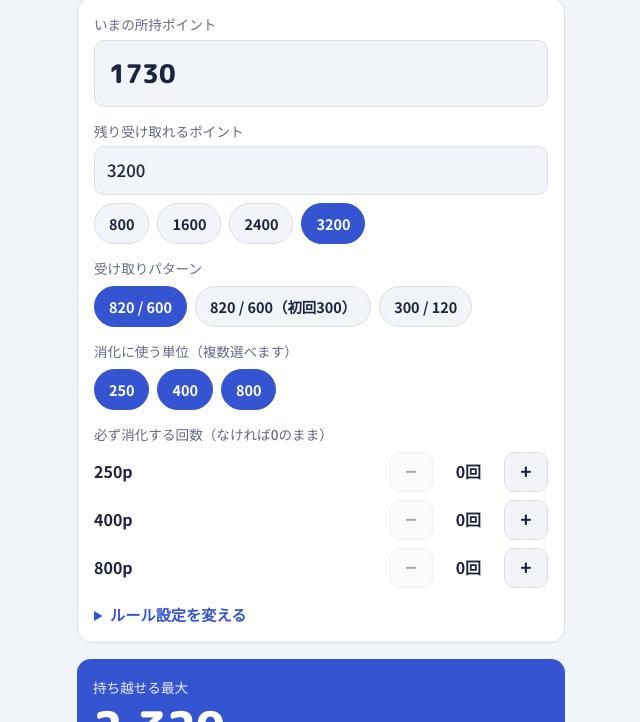
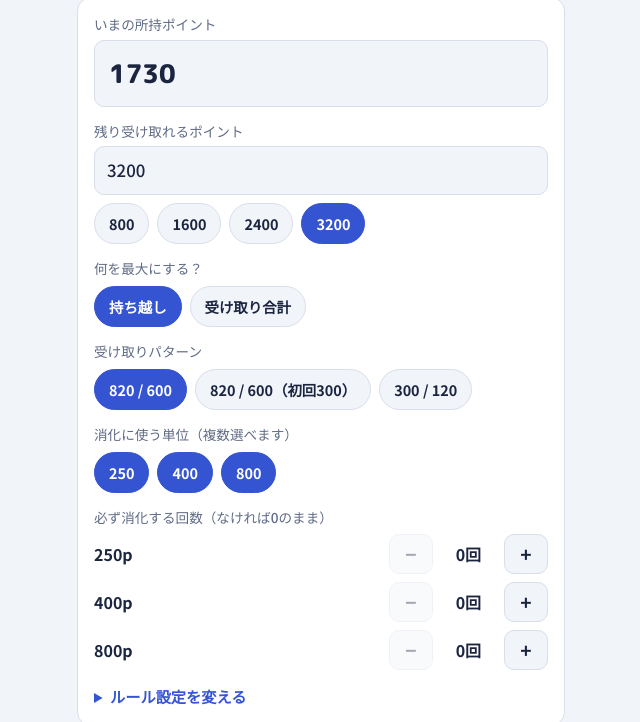
Before and after one commit to peparrot/pokemongo, a plain HTML site: page mptool/index.html in a window 1280 px wide. Shown: the part 79-801 px from the top of the page, without its empty margins (319-959 px from the left). Drawn offline with Linux system fonts and the light colour scheme.

Commit message:
持ち越し最大／受け取り合計最大を選べるようにする
Co-Authored-By: Claude Fable 5.2 <noreply@anthropic.com>
Claude-Session: https://claude.ai/code/session_01QS8poqKycyMptrCSpUxUME

```diff
--- a/mptool/index.html
+++ b/mptool/index.html
@@ -199,6 +199,13 @@ tr.last td { font-weight: 700; }
       </div>
     </div>
     <div>
+      <p class="group-label" id="mode-label">何を最大にする？</p>
+      <div class="presets" id="mode-group" role="group" aria-labelledby="mode-label">
+        <button type="button" data-mode="carry" aria-pressed="true">持ち越し</button>
+        <button type="button" data-mode="gain" aria-pressed="false">受け取り合計</button>
+      </div>
+    </div>
+    <div>
       <p class="group-label" id="preset-label">受け取りパターン</p>
       <div class="presets" id="preset-group" role="group" aria-labelledby="preset-label">
         <button type="button" id="preset-a" data-a="820" data-b="600" data-f="0">820 / 600</button>
@@ -256,13 +263,15 @@ tr.last td { font-weight: 700; }
 /*SOLVER-START*/
 function solve(p) {
   var hasB = p.recvB > 0;
+  var gainMode = p.mode === "gain";
   var memo = new Map();
   var req0 = p.units.map(function (u, i) { return (p.req && p.req[i]) || 0; });
   // c: points received from now on; receiving is allowed while c < p.remain.
   // f: 1 once the B slot has been used.
   // rem: how many more times each unit still has to be consumed (same order as p.units).
   // returns [bestFinalHold, totalReceivedAtEnd, stepsNeeded, action]; bestFinalHold is -Infinity when rem cannot be met
-  // priority: bigger final hold, then bigger total received, then fewer steps
+  // priority (carry mode): bigger final hold, then bigger total received, then fewer steps
+  // priority (gain mode): bigger total received, then bigger final hold, then fewer steps
   // action: 0 = stop, negative = consume unit index (-(i+1)), 1 = receive A, 2 = receive B
   function bAmount(f) { return (!f && p.firstB > 0) ? p.firstB : p.recvB; }
   function go(h, c, f, rem) {
@@ -273,8 +282,9 @@ function solve(p) {
     var best = done ? [h, c, 0, 0] : [-Infinity, c, 0, 0];
     function consider(r, act) {
       if (r[0] === -Infinity) return;
-      if (r[0] > best[0] ||
-          (r[0] === best[0] && (r[1] > best[1] || (r[1] === best[1] && r[2] + 1 < best[2])))) {
+      var x = gainMode ? 1 : 0, y = gainMode ? 0 : 1;
+      if (best[0] === -Infinity || r[x] > best[x] ||
+          (r[x] === best[x] && (r[y] > best[y] || (r[y] === best[y] && r[2] + 1 < best[2])))) {
         best = [r[0], r[1], r[2] + 1, act];
       }
     }
@@ -316,6 +326,7 @@ function solve(p) {
 }
 /*SOLVER-END*/
 
+var mode = "carry";
 var reqMap = {};
 var REQ_MAX = 9;
 function renderReq(p) {
@@ -359,6 +370,7 @@ function read() {
   }
   p.usedFirst = $("usedFirst").getAttribute("aria-pressed") === "true";
   p.reqMap = reqMap;
+  p.mode = mode;
   var seen = {};
   p.units = $("units").value.split(/[\s,、，]+/).filter(function (t) { return t !== ""; }).map(Number)
     .filter(function (n) { if (seen[n]) return false; seen[n] = 1; return true; })
@@ -391,6 +403,7 @@ function validate(p) {
 function render() {
   var p = read();
   syncUnits();
+  modeBtns.forEach(function (b) { b.setAttribute("aria-pressed", b.dataset.mode === mode ? "true" : "false"); });
   renderReq(p);
   var showFirst = p.recvB > 0 && p.firstB > 0;
   $("first-row").hidden = !showFirst;
@@ -418,14 +431,17 @@ function render() {
   var gainSum = gains.reduce(function (a, s) { return a + s.amount; }, 0);
 
   var html = '<div style="display:flex;flex-direction:column;gap:16px">';
-  html += '<section class="result" aria-live="polite"><span class="cap">持ち越せる最大</span>' +
-    '<span class="big">' + fmt(res.final) + '<small>p</small></span>' +
-    '<span class="sub"><span>受け取り ' + gains.length + '回（+' + fmt(gainSum) + 'p）</span>' +
+  var gainMode = p.mode === "gain";
+  html += '<section class="result" aria-live="polite"><span class="cap">' + (gainMode ? "受け取れる合計の最大" : "持ち越せる最大") + '</span>' +
+    '<span class="big">' + fmt(gainMode ? gainSum : res.final) + '<small>p</small></span>' +
+    '<span class="sub">' + (gainMode
+      ? '<span>最後の所持 ' + fmt(res.final) + 'p</span><span>受け取り ' + gains.length + '回</span>'
+      : '<span>受け取り ' + gains.length + '回（+' + fmt(gainSum) + 'p）</span>') +
     '<span>消化 ' + spends + '回（−' + fmt(spendSum) + 'p）</span></span></section>';
 
   html += '<section class="card"><h2>手順</h2>';
   if (res.steps.length === 0) {
-    html += '<p class="hint">これ以上受け取っても消化しても増えません。いまの所持が最大です。</p>';
+    html += '<p class="hint">' + (gainMode ? 'これ以上は受け取れません。' : 'これ以上受け取っても消化しても増えません。いまの所持が最大です。') + '</p>';
   } else {
     html += '<div class="table-wrap"><table><thead><tr><th>#</th><th>操作</th><th>所持</th><th>残り受取</th></tr></thead><tbody>';
     html += '<tr><td></td><td>スタート</td><td>' + fmt(p.hold) + '</td><td>' + fmt(p.remain) + '</td></tr>';
@@ -437,7 +453,7 @@ function render() {
       html += "<tr" + last + "><td>" + (i + 1) + "</td><td>" + pill + "</td><td>" + fmt(s.hold) + "</td><td>" + fmt(Math.max(0, p.remain - s.total)) + "</td></tr>";
     });
     html += "</tbody></table></div>";
-    html += '<p class="hint">同じ最大値になるやり方が複数あるときは、受け取り合計がいちばん多く、その中で操作回数が少ないものを1つ表示しています。</p>';
+    html += '<p class="hint">' + (gainMode ? '同じ受け取り合計になるやり方が複数あるときは、最後の所持がいちばん多く、その中で操作回数が少ないものを1つ表示しています。' : '同じ最大値になるやり方が複数あるときは、受け取り合計がいちばん多く、その中で操作回数が少ないものを1つ表示しています。') + '</p>';
   }
   html += "</section></div>";
   out.innerHTML = html;
@@ -449,6 +465,7 @@ function render() {
   syncPresets(p);
   var reqSum = p.req.reduce(function (a, n) { return a + n; }, 0);
   var rules = [
+    gainMode ? "受け取り合計がいちばん多くなる手順を出す（同じなら最後の所持が多いほう）。" : "最後の所持（持ち越し）がいちばん多くなる手順を出す（同じなら受け取り合計が多いほう）。",
     "1回の受け取りは " + amt + "。"
   ].concat(firstRule, [
     "残り受け取れるポイントは " + fmt(p.remain) + "p からスタート。残りが1p以上あれば受け取れて、最後の1回は残りを超えて受け取れる。残りが0になったら受け取れない。",
@@ -463,6 +480,10 @@ function render() {
 }
 
 var presetBtns = Array.prototype.slice.call(document.querySelectorAll("#preset-group button"));
+var modeBtns = Array.prototype.slice.call(document.querySelectorAll("#mode-group button"));
+modeBtns.forEach(function (b) {
+  b.addEventListener("click", function () { mode = b.dataset.mode; render(); });
+});
 $("usedFirst").addEventListener("click", function () {
   var b = $("usedFirst");
   b.setAttribute("aria-pressed", b.getAttribute("aria-pressed") === "true" ? "false" : "true");
@@ -513,6 +534,7 @@ try {
         if (typeof n === "number" && n >= 0 && n <= REQ_MAX && Math.floor(n) === n) reqMap[k] = n;
       });
     }
+    if (saved.mode === "gain") mode = "gain";
     if (saved.usedFirst === true) $("usedFirst").setAttribute("aria-pressed", "true");
     if (Array.isArray(saved.units) && saved.units.length) $("units").value = saved.units.slice().reverse().join(", ");
   }
```
